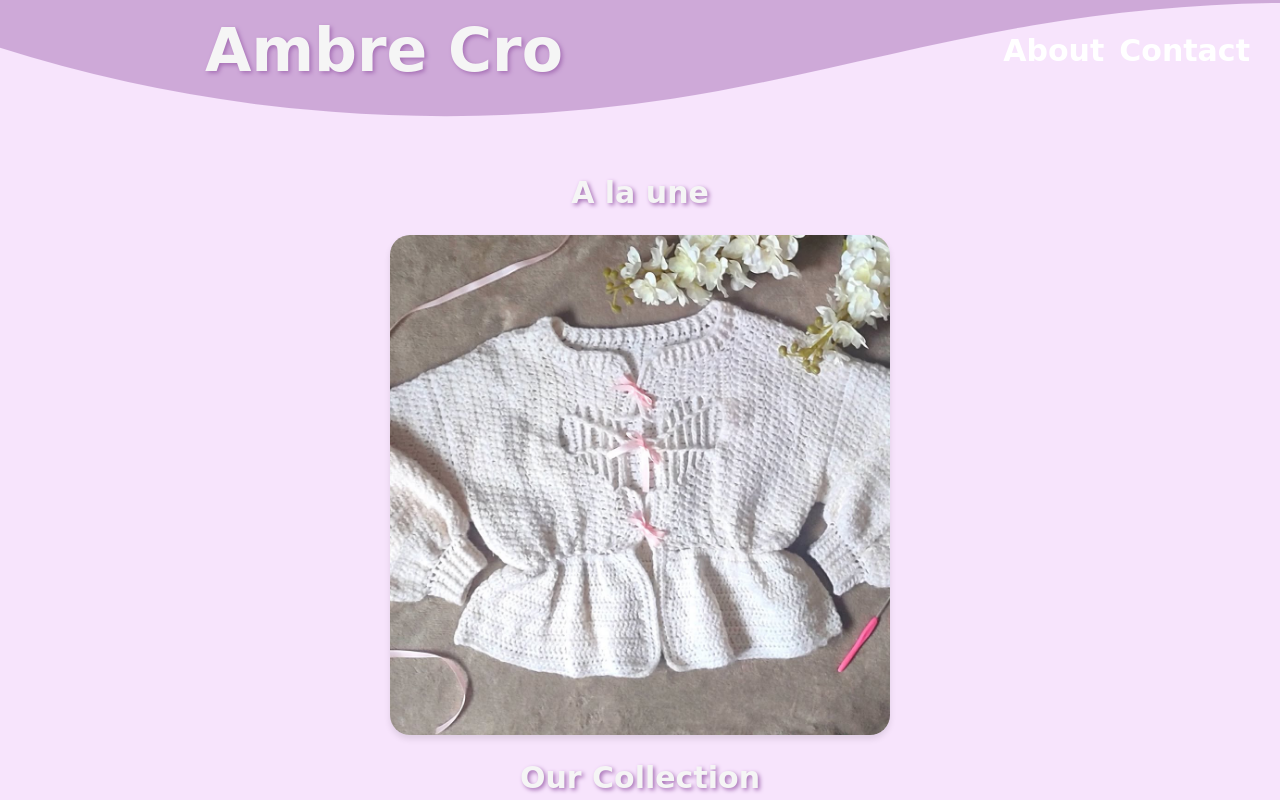
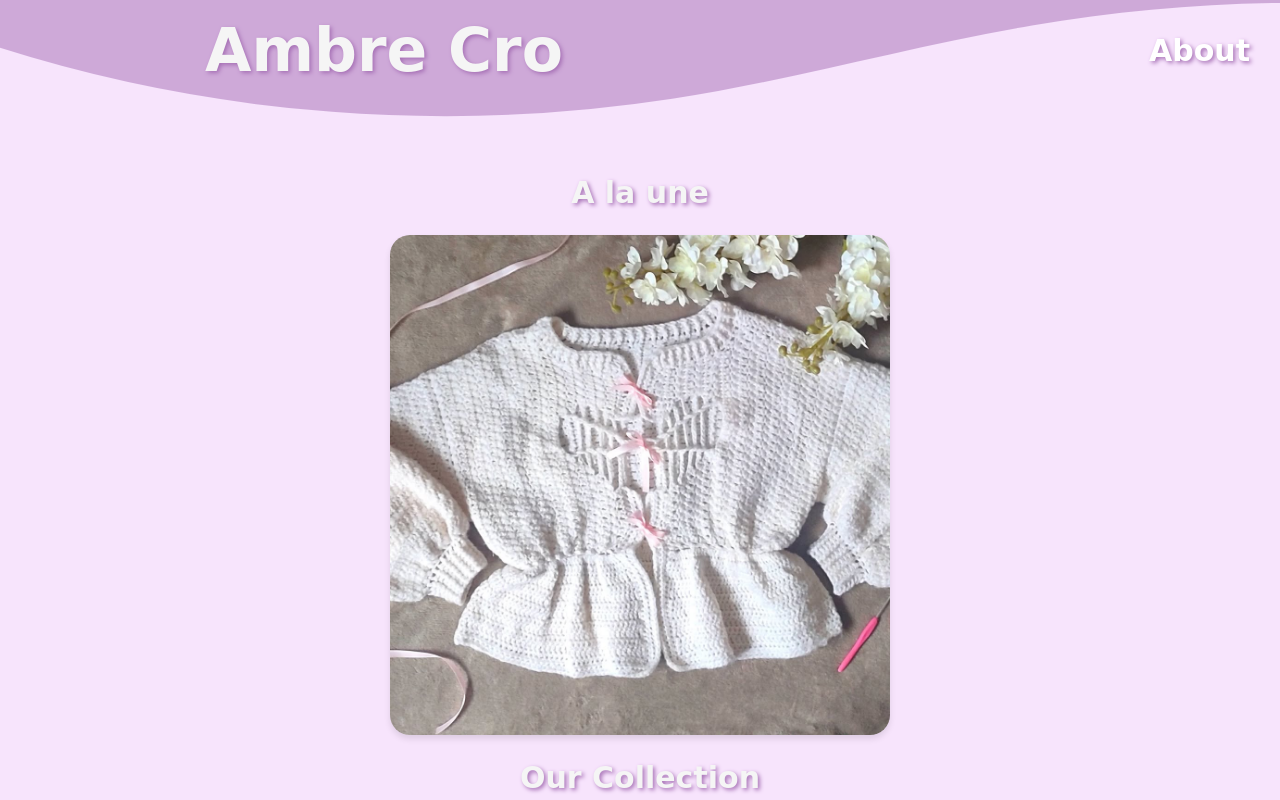
Before and after one commit to Waranika/AmbreCro, a plain HTML site: page index.html in a window 1280 px wide. Shown: the top 800 px of the page. Drawn offline with Linux system fonts and the light colour scheme; files whose address does not match are found by name.

Commit message:
Update index.html

```diff
--- a/index.html
+++ b/index.html
@@ -73,6 +73,7 @@
             font-weight: bold;
 			font-size: 30px;
 			font-family: Brush Script MT, cursive;
+		text-shadow: 2px 2px 4px #A670B5;
         }
 		.nav a:visited {
 			color: #FFFFFF; /* Keeps the same color after clicking */
@@ -198,7 +199,6 @@
         <div class="site-title">Ambre Cro</div>
         <nav class="nav">
             <a href="about.html">About</a>
-			<a href="contact.html">Contact</a>
         </nav>
     </header>
 
```
